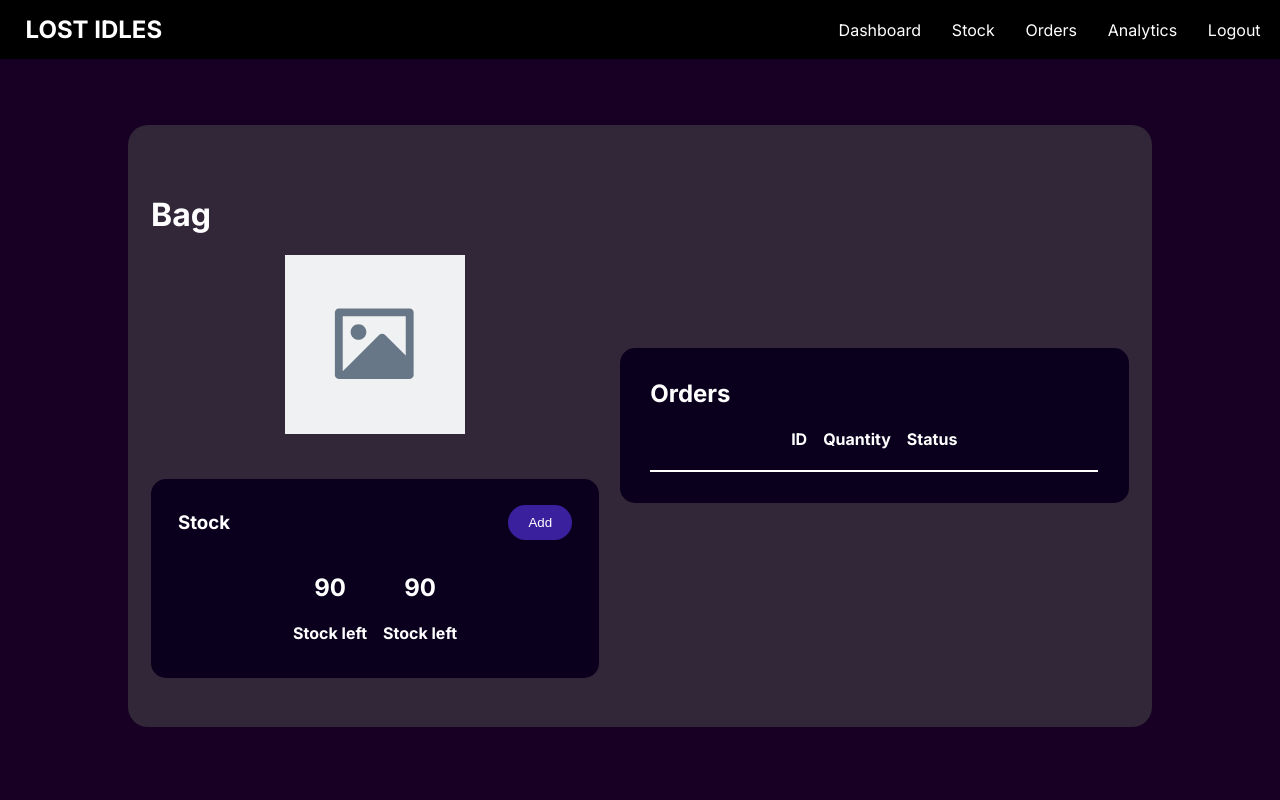
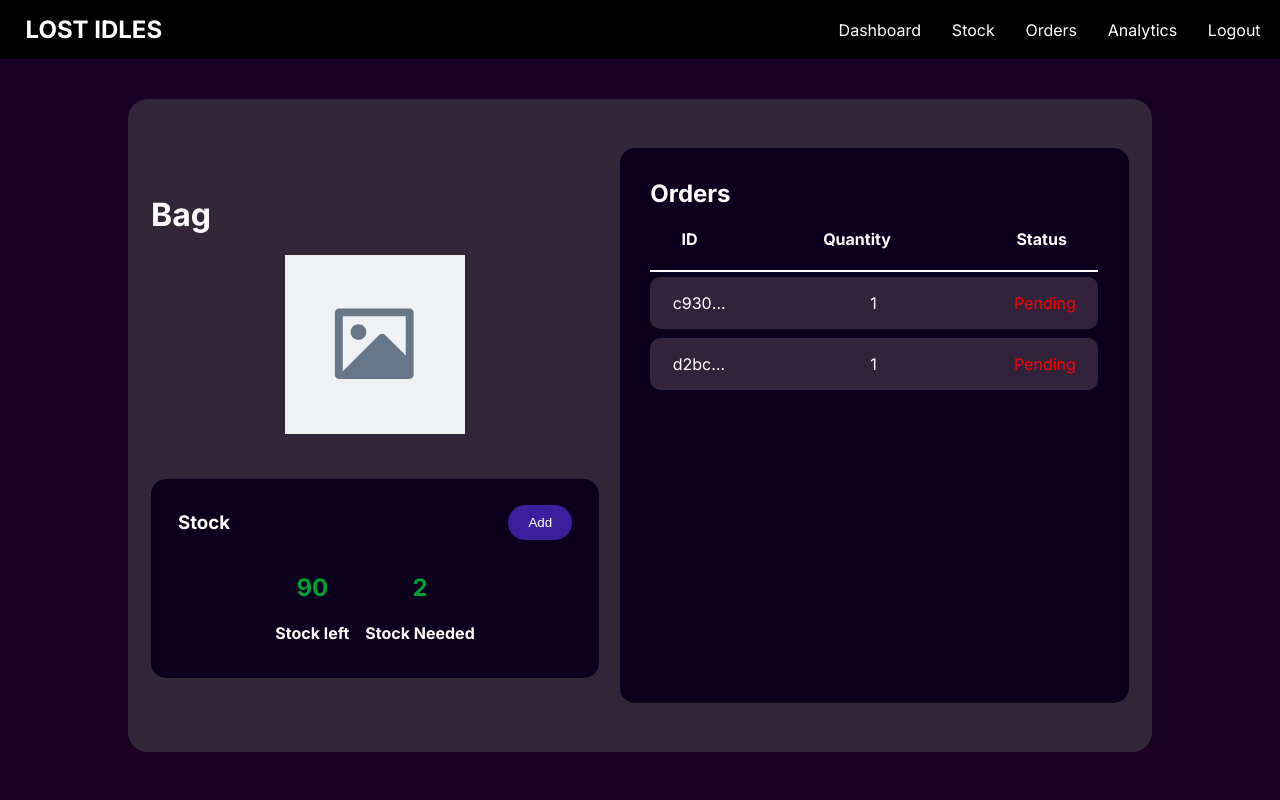
Before and after one commit to salmabentley/comsci-ia, a Flask app: page /stock/045101f4c8ab45d29b832ee12f6393cb in a window 1280 px wide. Run offline with Flask 3, Linux system fonts and the light colour scheme.

Commit message:
individual stock polished -added orders from orderstock to individual stock -added stock needed -colour coded stock needed and stock level

```diff
--- a/app.py
+++ b/app.py
@@ -313,8 +313,34 @@ def update_stock():
 
 @app.route('/stock/<stock_id>')
 def individual_stock(stock_id):
-    stock = db.session.execute(db.select(Stock).filter_by(stock_id=stock_id)).scalar_one_or_none()
-    return render_template('individual_stock.html', stock=stock)
+    # Get stock object
+    stock = db.session.execute(
+        db.select(Stock).filter_by(stock_id=stock_id)
+    ).scalar_one_or_none()
+
+    if not stock:
+        return "Stock not found", 404
+
+    # Get all OrderStock entries for this stock
+    order_stocks = db.session.execute(
+        db.select(OrderStock).filter_by(stock_id=stock.stock_id)
+    ).scalars().all()
+
+    # Build the orders list using the related Orders object
+    orders = [
+        {
+            'id': os.order.order_id,
+            'date': os.order.order_date,
+            'status': os.order.status,
+            'total': os.order.total,
+            'quantity': os.quantity
+        }
+        for os in order_stocks
+    ]
+
+    return render_template('individual_stock.html', stock=stock, orders=orders)
+
+
 
 
 if __name__ == '__main__':
--- a/static/individual_stock.js
+++ b/static/individual_stock.js
@@ -1,4 +1,34 @@
 let toggle = false;
+let needed = 0;
+
+function calculateNeeded() {
+
+    document.querySelectorAll('.order').forEach(orderEl => {
+    const quantity = Number(orderEl.querySelector('p:nth-child(2)')?.textContent.trim()) || 0;
+    const status = orderEl.querySelector('p:nth-child(3)')?.textContent.trim().toLowerCase();
+
+    if (status === 'pending') {
+        needed += quantity;
+    }
+    });
+
+    let stock_level = document.getElementById('stock_level').textContent;
+    let target = document.getElementById('stock_needed')
+    target.textContent = needed;
+    if (Number(stock_level) > needed) {
+        target.style.color = '#009E35';
+    } else {
+        target.style.color = '#CF0909';
+    }
+
+    if (stock_level >= 50) {
+        document.getElementById('stock_level').style.color = "#009E35";
+    } else if (stock_level >= 15) {
+        document.getElementById('stock_level').style.color = "#CF5C09";
+    } else {
+        document.getElementById('stock_level').style.color = "#CF0909";
+    }
+}
 
 function popup() {
     const input = document.getElementById("quantity");
@@ -62,3 +92,7 @@ function popupClose() {
     const overlay = document.getElementById("overlay");
     overlay.style.display = "none";
 }
+
+window.onload=()=> {
+    calculateNeeded();
+}
--- a/static/styles/individual_stock.css
+++ b/static/styles/individual_stock.css
@@ -91,7 +91,10 @@ input {
 
 
 #labels {
+    padding: 0 7%;
     border-bottom: 2px solid white;
+    display: flex;
+    justify-content: space-between;
 }
 
 #order-container {
@@ -125,3 +128,33 @@ img {
     cursor: pointer;
     display: none;
 }
+
+.order {
+    background: #33233A;
+    border-radius: 10px;
+    display: flex;
+    justify-content: space-between;
+    align-items: center;
+    gap: 10%;
+    padding: 0 5%;
+    margin: 1% 0;
+}
+
+.order p {
+    max-width: 15%;
+    text-overflow: ellipsis;
+    overflow: hidden;
+    white-space: no-wrap;
+}
+
+.order p:nth-child(3) {
+    max-width: none;
+}
+
+#orders {
+    height: 50vh;
+    display: flex;
+    flex-direction: column;
+    overflow-y: scroll;
+    /* gap: 5%; */
+}
--- a/templates/individual_stock.html
+++ b/templates/individual_stock.html
@@ -32,12 +32,12 @@
                     </div>
                     <div id="stock-info">
                         <div class="stock">
-                            <h2>{{stock.stock_level}}</h2>
+                            <h2 id="stock_level">{{stock.stock_level}}</h2>
                             <h4>Stock left</h4>
                         </div>
                         <div class="stock">
-                            <h2>{{stock.stock_level}}</h2>
-                            <h4>Stock left</h4>
+                            <h2 id="stock_needed">{{stock.stock_level}}</h2>
+                            <h4>Stock Needed</h4>
                         </div>
                     </div>
                 </div>
@@ -50,7 +50,22 @@
                     <h4>Status</h4>
                 </div>
                 <div id="orders">
+                    {% if orders %}
+                        {% for order in orders %}
+                            <div class="order">
+                                <p>{{order.id}}</p>
+                                <p>{{order.quantity}}</p>
+                                {% if order.status %}
+                                    <p style="color: green">Completed</p>
+                                {% else %}
+                                    <p style="color: red">Pending</p>
+                                {% endif %}
 
+                            </div>
+                        {% endfor %}
+                    {% else %}
+                        <p>No orders</p>
+                    {% endif %}
                 </div>
             </div>
         </div>
```
Also changed, not shown: instance/database.db, static/uploads/136bb5697d2d4caeb8c19ef860d2d753_Screenshot 2025-07-02 133725.png (added), static/uploads/c5ba74448b17434198b3f240a37104e7_Screenshot 2025-06-24 163440.png (added).
